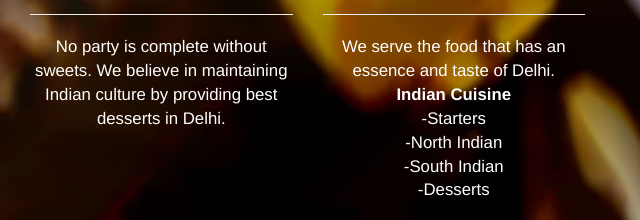
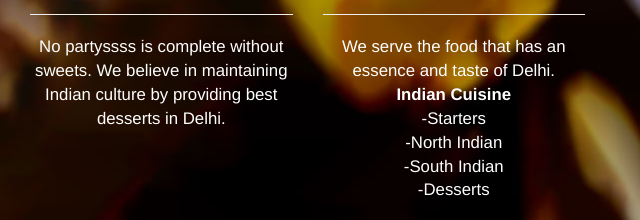
Before and after one commit to jatinsinghal20/vishalsweets, a plain HTML site: page home.html in a window 1280 px wide. Shown: the part 565-785 px from the top of the page, 625-1265 px from the left. Drawn offline with nearby package versions, Linux system fonts and the light colour scheme.

Commit message:
Update home.html

```diff
--- a/home.html
+++ b/home.html
@@ -117,7 +117,7 @@
                     <h3>Sweets</h3>
                     <hr>
                     <p class="para-font">
-                        No party is complete without sweets. We believe in maintaining Indian culture by providing best desserts in Delhi.
+                        No partyssss is complete without sweets. We believe in maintaining Indian culture by providing best desserts in Delhi.
                     </p>
                 </div>
 
```
